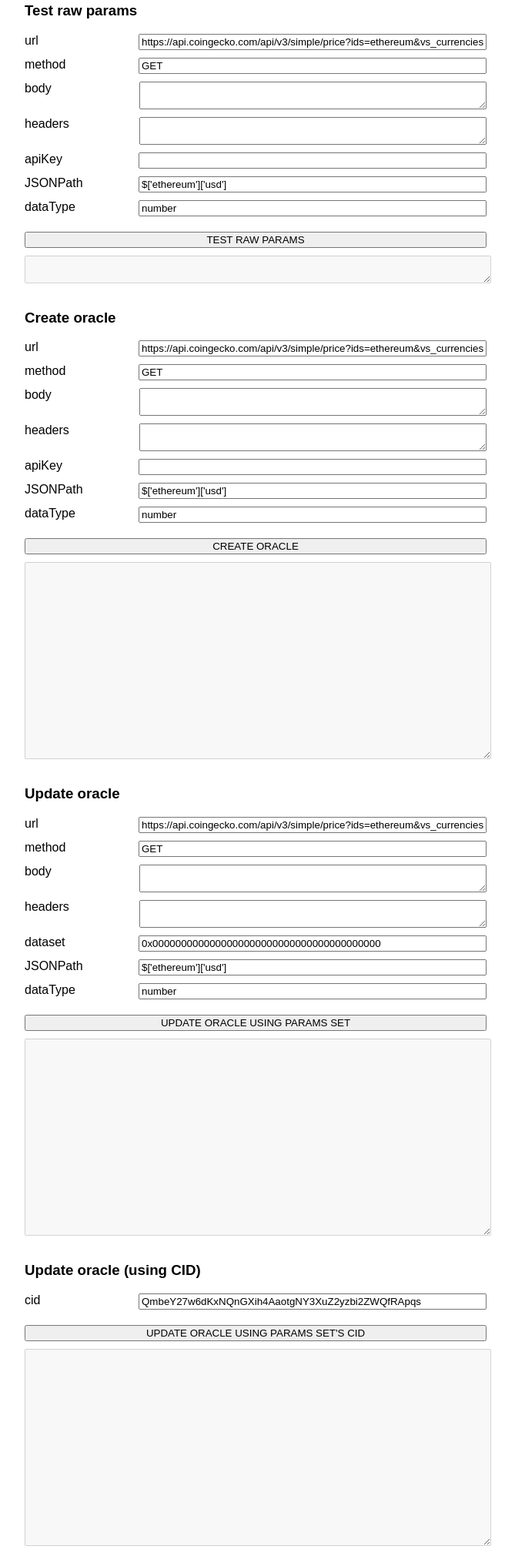
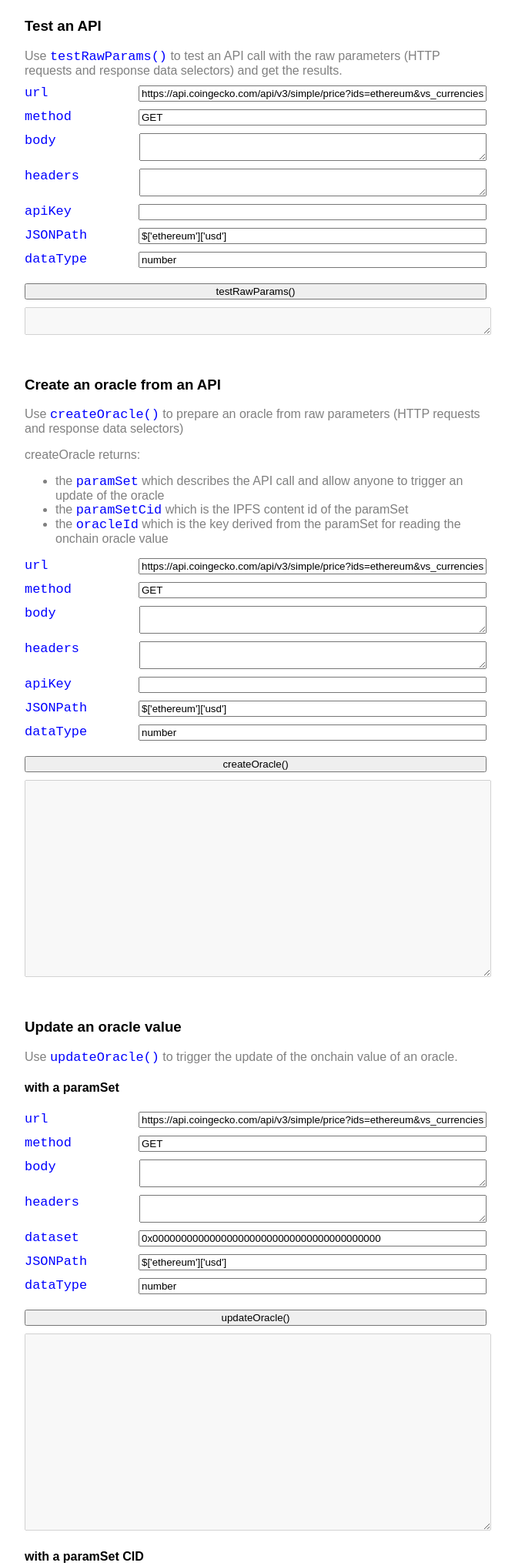
Before and after one commit to iExecBlockchainComputing/oracle-factory-sandbox, a website built with Vite: page index.html in a window 1280 px wide. Shown: the part 27-2061 px from the top of the page at 77% size, without its empty margins (308-977 px from the left). Built offline with nearby package versions, Linux system fonts and the light colour scheme.

Commit message:
more info in html

```diff
--- a/index.html
+++ b/index.html
@@ -8,9 +8,18 @@
   </head>
   <body>
     <div class="method-block">
-      <h3>Test raw params</h3>
+      <h3>Test an API</h3>
+      <div class="hint">
+        Use <span class="code">testRawParams()</span> to test an API call with
+        the raw parameters (HTTP requests and response data selectors) and get
+        the results.
+      </div>
+
+      <div class="method-override">
         <div class="input-container">
-        <label for="test-params-url-input">url</label>
+          <label for="test-params-url-input"
+            ><span class="param">url</span></label
+          >
           <input
             id="test-params-url-input"
             type="text"
@@ -18,23 +27,33 @@
           />
         </div>
         <div class="input-container">
-        <label for="test-params-method-input">method</label>
+          <label for="test-params-method-input"
+            ><span class="param">method</span></label
+          >
           <input id="test-params-method-input" type="text" value="GET" />
         </div>
         <div class="input-container">
-        <label for="test-params-body-input">body</label>
+          <label for="test-params-body-input"
+            ><span class="param">body</span></label
+          >
           <textarea id="test-params-body-input"></textarea>
         </div>
         <div class="input-container">
-        <label for="test-params-headers-input">headers</label>
+          <label for="test-params-headers-input"
+            ><span class="param">headers</span></label
+          >
           <textarea id="test-params-headers-input"></textarea>
         </div>
         <div class="input-container">
-        <label for="test-params-apikey-input">apiKey</label>
+          <label for="test-params-apikey-input"
+            ><span class="param">apiKey</span></label
+          >
           <input id="test-params-apikey-input" type="text" value="" />
         </div>
         <div class="input-container">
-        <label for="test-params-jsonpath-input">JSONPath</label>
+          <label for="test-params-jsonpath-input"
+            ><span class="param">JSONPath</span></label
+          >
           <input
             id="test-params-jsonpath-input"
             type="text"
@@ -42,23 +61,51 @@
           />
         </div>
         <div class="input-container">
-        <label for="test-params-datatype-input">dataType</label>
+          <label for="test-params-datatype-input"
+            ><span class="param">dataType</span></label
+          >
           <input id="test-params-datatype-input" type="text" value="number" />
         </div>
         <div>
           <button id="test-params-button" type="button" class="submit">
-          TEST RAW PARAMS
+            testRawParams()
           </button>
         </div>
         <div>
           <textarea id="test-params-out" class="out" disabled></textarea>
         </div>
       </div>
+    </div>
 
     <div class="method-block">
-      <h3>Create oracle</h3>
+      <h3>Create an oracle from an API</h3>
+      <div class="hint">
+        <p>
+          Use <span class="code">createOracle()</span> to prepare an oracle from
+          raw parameters (HTTP requests and response data selectors)
+        </p>
+        createOracle returns:
+        <ul>
+          <li>
+            the <span class="code">paramSet</span> which describes the API call
+            and allow anyone to trigger an update of the oracle
+          </li>
+          <li>
+            the <span class="code">paramSetCid</span> which is the IPFS content
+            id of the paramSet
+          </li>
+          <li>
+            the <span class="code">oracleId</span> which is the key derived from
+            the paramSet for reading the onchain oracle value
+          </li>
+        </ul>
+      </div>
+
+      <div class="method-override">
         <div class="input-container">
-        <label for="create-oracle-url-input">url</label>
+          <label for="create-oracle-url-input"
+            ><span class="param">url</span></label
+          >
           <input
             id="create-oracle-url-input"
             type="text"
@@ -66,23 +113,33 @@
           />
         </div>
         <div class="input-container">
-        <label for="create-oracle-method-input">method</label>
+          <label for="create-oracle-method-input"
+            ><span class="param">method</span></label
+          >
           <input id="create-oracle-method-input" type="text" value="GET" />
         </div>
         <div class="input-container">
-        <label for="create-oracle-body-input">body</label>
+          <label for="create-oracle-body-input"
+            ><span class="param">body</span></label
+          >
           <textarea id="create-oracle-body-input"></textarea>
         </div>
         <div class="input-container">
-        <label for="create-oracle-headers-input">headers</label>
+          <label for="create-oracle-headers-input"
+            ><span class="param">headers</span></label
+          >
           <textarea id="create-oracle-headers-input"></textarea>
         </div>
         <div class="input-container">
-        <label for="create-oracle-apikey-input">apiKey</label>
+          <label for="create-oracle-apikey-input"
+            ><span class="param">apiKey</span></label
+          >
           <input id="create-oracle-apikey-input" type="text" value="" />
         </div>
         <div class="input-container">
-        <label for="create-oracle-jsonpath-input">JSONPath</label>
+          <label for="create-oracle-jsonpath-input"
+            ><span class="param">JSONPath</span></label
+          >
           <input
             id="create-oracle-jsonpath-input"
             type="text"
@@ -90,23 +147,35 @@
           />
         </div>
         <div class="input-container">
-        <label for="create-oracle-datatype-input">dataType</label>
+          <label for="create-oracle-datatype-input"
+            ><span class="param">dataType</span></label
+          >
           <input id="create-oracle-datatype-input" type="text" value="number" />
         </div>
         <div>
           <button id="create-oracle-button" type="button" class="submit">
-          CREATE ORACLE
+            createOracle()
           </button>
         </div>
         <div>
           <textarea id="create-oracle-out" class="out big" disabled></textarea>
         </div>
       </div>
+    </div>
 
     <div class="method-block">
-      <h3>Update oracle</h3>
+      <h3>Update an oracle value</h3>
+      <div class="hint">
+        Use <span class="code">updateOracle()</span> to trigger the update of
+        the onchain value of an oracle.
+      </div>
+
+      <div class="method-override">
+        <h4>with a paramSet</h4>
         <div class="input-container">
-        <label for="update-oracle-from-params-url-input">url</label>
+          <label for="update-oracle-from-params-url-input"
+            ><span class="param">url</span></label
+          >
           <input
             id="update-oracle-from-params-url-input"
             type="text"
@@ -114,7 +183,9 @@
           />
         </div>
         <div class="input-container">
-        <label for="update-oracle-from-params-method-input">method</label>
+          <label for="update-oracle-from-params-method-input"
+            ><span class="param">method</span></label
+          >
           <input
             id="update-oracle-from-params-method-input"
             type="text"
@@ -122,15 +193,21 @@
           />
         </div>
         <div class="input-container">
-        <label for="update-oracle-from-params-body-input">body</label>
+          <label for="update-oracle-from-params-body-input"
+            ><span class="param">body</span></label
+          >
           <textarea id="update-oracle-from-params-body-input"></textarea>
         </div>
         <div class="input-container">
-        <label for="update-oracle-from-params-headers-input">headers</label>
+          <label for="update-oracle-from-params-headers-input"
+            ><span class="param">headers</span></label
+          >
           <textarea id="update-oracle-from-params-headers-input"></textarea>
         </div>
         <div class="input-container">
-        <label for="update-oracle-from-params-dataset-input">dataset</label>
+          <label for="update-oracle-from-params-dataset-input"
+            ><span class="param">dataset</span></label
+          >
           <input
             id="update-oracle-from-params-dataset-input"
             type="text"
@@ -138,7 +215,9 @@
           />
         </div>
         <div class="input-container">
-        <label for="update-oracle-from-params-jsonpath-input">JSONPath</label>
+          <label for="update-oracle-from-params-jsonpath-input"
+            ><span class="param">JSONPath</span></label
+          >
           <input
             id="update-oracle-from-params-jsonpath-input"
             type="text"
@@ -146,7 +225,9 @@
           />
         </div>
         <div class="input-container">
-        <label for="update-oracle-from-params-datatype-input">dataType</label>
+          <label for="update-oracle-from-params-datatype-input"
+            ><span class="param">dataType</span></label
+          >
           <input
             id="update-oracle-from-params-datatype-input"
             type="text"
@@ -159,7 +240,7 @@
             type="button"
             class="submit"
           >
-          UPDATE ORACLE USING PARAMS SET
+            updateOracle()
           </button>
         </div>
         <div>
@@ -171,10 +252,12 @@
         </div>
       </div>
 
-    <div class="method-block">
-      <h3>Update oracle (using CID)</h3>
+      <div class="method-override">
+        <h4>with a paramSet CID</h4>
         <div class="input-container">
-        <label for="update-oracle-from-cid-cid-input">cid</label>
+          <label for="update-oracle-from-cid-cid-input"
+            ><span class="param">paramSetCid</span></label
+          >
           <input
             id="update-oracle-from-cid-cid-input"
             type="text"
@@ -182,8 +265,12 @@
           />
         </div>
         <div>
-        <button id="update-oracle-from-cid-button" type="button" class="submit">
-          UPDATE ORACLE USING PARAMS SET'S CID
+          <button
+            id="update-oracle-from-cid-button"
+            type="button"
+            class="submit"
+          >
+            updateOracle()
           </button>
         </div>
         <div>
@@ -194,11 +281,20 @@
           ></textarea>
         </div>
       </div>
+    </div>
 
     <div class="method-block">
-      <h3>Read oracle (using paramSet)</h3>
+      <h3>Read an oracle</h3>
+      <div class="hint">
+        Use <span class="code">readOracle()</span> to read the onchain value of
+        an oracle.
+      </div>
+      <div class="method-override">
+        <h4>from a paramSet</h4>
         <div class="input-container">
-        <label for="read-oracle-from-params-url-input">url</label>
+          <label for="read-oracle-from-params-url-input"
+            ><span class="param">url</span></label
+          >
           <input
             id="read-oracle-from-params-url-input"
             type="text"
@@ -206,7 +302,9 @@
           />
         </div>
         <div class="input-container">
-        <label for="read-oracle-from-params-method-input">method</label>
+          <label for="read-oracle-from-params-method-input"
+            ><span class="param">method</span></label
+          >
           <input
             id="read-oracle-from-params-method-input"
             type="text"
@@ -214,15 +312,21 @@
           />
         </div>
         <div class="input-container">
-        <label for="read-oracle-from-params-body-input">body</label>
+          <label for="read-oracle-from-params-body-input"
+            ><span class="param">body</span></label
+          >
           <textarea id="read-oracle-from-params-body-input"></textarea>
         </div>
         <div class="input-container">
-        <label for="read-oracle-from-params-headers-input">headers</label>
+          <label for="read-oracle-from-params-headers-input"
+            ><span class="param">headers</span></label
+          >
           <textarea id="read-oracle-from-params-headers-input"></textarea>
         </div>
         <div class="input-container">
-        <label for="read-oracle-from-params-dataset-input">dataset</label>
+          <label for="read-oracle-from-params-dataset-input"
+            ><span class="param">dataset</span></label
+          >
           <input
             id="read-oracle-from-params-dataset-input"
             type="text"
@@ -230,7 +334,9 @@
           />
         </div>
         <div class="input-container">
-        <label for="read-oracle-from-params-jsonpath-input">JSONPath</label>
+          <label for="read-oracle-from-params-jsonpath-input"
+            ><span class="param">JSONPath</span></label
+          >
           <input
             id="read-oracle-from-params-jsonpath-input"
             type="text"
@@ -238,7 +344,9 @@
           />
         </div>
         <div class="input-container">
-        <label for="read-oracle-from-params-datatype-input">dataType</label>
+          <label for="read-oracle-from-params-datatype-input"
+            ><span class="param">dataType</span></label
+          >
           <input
             id="read-oracle-from-params-datatype-input"
             type="text"
@@ -251,7 +359,7 @@
             type="button"
             class="submit"
           >
-          READ ORACLE FROM PARAMS SET
+            readOracle()
           </button>
         </div>
         <div>
@@ -263,10 +371,12 @@
         </div>
       </div>
 
-    <div class="method-block">
-      <h3>Read oracle (using CID)</h3>
+      <div class="method-override">
+        <h4>from a paramSetCid</h4>
         <div class="input-container">
-        <label for="read-oracle-from-cid-cid-input">cid</label>
+          <label for="read-oracle-from-cid-cid-input"
+            ><span class="param">paramSetCid</span></label
+          >
           <input
             id="read-oracle-from-cid-cid-input"
             type="text"
@@ -275,18 +385,24 @@
         </div>
         <div>
           <button id="read-oracle-from-cid-button" type="button" class="submit">
-          READ ORACLE USING PARAMS SET'S CID
+            readOracle()
           </button>
         </div>
         <div>
-        <textarea id="read-oracle-from-cid-out" class="out" disabled></textarea>
+          <textarea
+            id="read-oracle-from-cid-out"
+            class="out"
+            disabled
+          ></textarea>
         </div>
       </div>
 
       <div class="method-block">
-      <h3>Read oracle (using oracleId)</h3>
+        <h4>from an oracleId</h4>
         <div class="input-container">
-        <label for="read-oracle-from-oracleid-oracleid-input">oracleId</label>
+          <label for="read-oracle-from-oracleid-oracleid-input"
+            ><span class="param">oracleId</span></label
+          >
           <input
             id="read-oracle-from-oracleid-oracleid-input"
             type="text"
@@ -294,7 +410,9 @@
           />
         </div>
         <div class="input-container">
-        <label for="read-oracle-from-oracleid-datatype-input">dataType</label>
+          <label for="read-oracle-from-oracleid-datatype-input"
+            ><span class="param">dataType</span></label
+          >
           <input
             id="read-oracle-from-oracleid-datatype-input"
             type="text"
@@ -307,7 +425,7 @@
             type="button"
             class="submit"
           >
-          READ ORACLE USING ORACLEID
+            readOracle()
           </button>
         </div>
         <div>
@@ -320,10 +438,10 @@
       </div>
 
       <div class="method-block">
-      <h3>Read x-chain oracle (using oracleId)</h3>
+        <h4>read a cross-chain oracle</h4>
         <div class="input-container">
           <label for="read-x-chain-oracle-from-oracleid-provider-input"
-          >provider</label
+            ><span class="param">provider</span></label
           >
           <input
             id="read-x-chain-oracle-from-oracleid-provider-input"
@@ -334,7 +452,7 @@
         </div>
         <div class="input-container">
           <label for="read-x-chain-oracle-from-oracleid-oracleid-input"
-          >oracleId</label
+            ><span class="param">oracleId</span></label
           >
           <input
             id="read-x-chain-oracle-from-oracleid-oracleid-input"
@@ -344,7 +462,7 @@
         </div>
         <div class="input-container">
           <label for="read-x-chain-oracle-from-oracleid-datatype-input"
-          >dataType</label
+            ><span class="param">dataType</span></label
           >
           <input
             id="read-x-chain-oracle-from-oracleid-datatype-input"
@@ -358,7 +476,7 @@
             type="button"
             class="submit"
           >
-          READ X-CHAIN ORACLE USING ORACLEID
+            readOracle()
           </button>
         </div>
         <div>
@@ -369,6 +487,7 @@
           ></textarea>
         </div>
       </div>
+    </div>
 
     <script src="./src/index.js" type="module"></script>
   </body>
--- a/src/styles.css
+++ b/src/styles.css
@@ -1,9 +1,21 @@
 body {
   font-family: sans-serif;
 }
+.code,
+.param {
+  font-family: monospace;
+  font-size: 1.3em;
+  color: blue;
+}
 .method-block {
   max-width: 600px;
-  margin: 30px auto;
+  margin: 50px auto;
+}
+.method-block > p {
+  color: grey;
+}
+.hint {
+  color: gray;
 }
 .input-container {
   display: flex;
```
Lines whose indentation alone changed are shown as unchanged.
